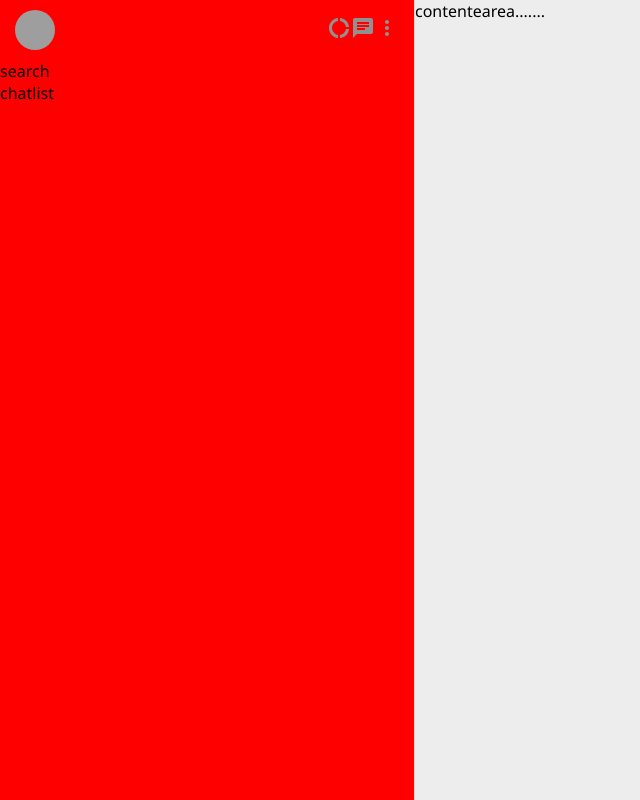
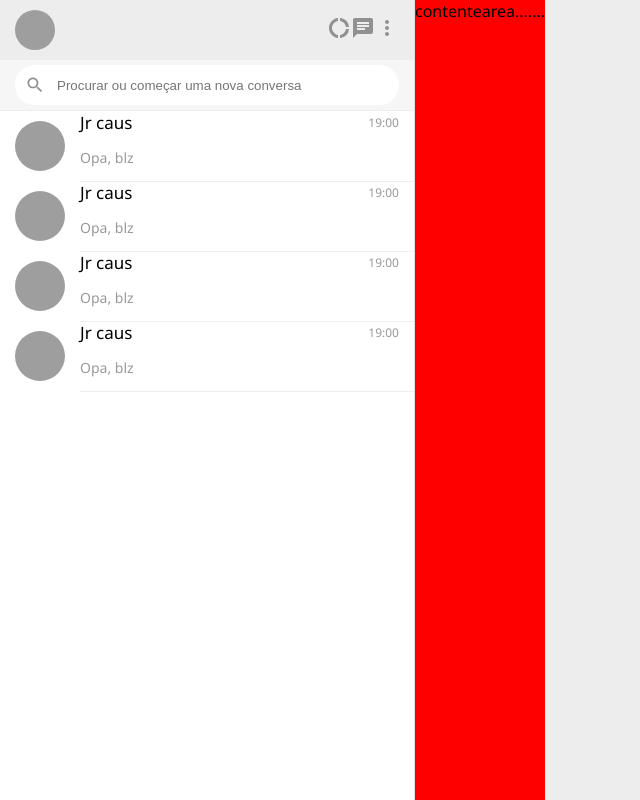
Before and after one commit to juniorcaus/WhatsApp-Clone, a React (Create React App) app: page / in a window 1280 px wide. Shown: the whole page, without its empty margins (0-640 px from the left). Built offline with nearby package versions, Linux system fonts and the light colour scheme; grey boxes are pictures that could not be loaded.

Commit message:
Adicioando itens do chat do wpp e estilizando com css

```diff
--- a/src/App.css
+++ b/src/App.css
@@ -17,7 +17,6 @@ body{
 .sidebar {
   width: 35%;
   max-width: 415px;
-  background-color: red;
   display: flex;
   flex-direction: column;
   border-right: 1px solid #ddd;
@@ -43,8 +42,39 @@ header{
 }
 
 
+.search {
+background-color: #f6f6f6;
+border-bottom: 1px solid #eee;
+padding: 5px 15px;
+}
+
+.search--input {
+ background-color: #fff;
+ height: 40px;
+ border-radius: 20px;
+ display: flex;
+ align-items: center;
+ padding: 0 10px;
+
+}
+
+.search--input input {
+  flex: 1;
+  border: 0;
+  outline: 0;
+  background-color: transparent;
+  margin-left: 10px;
+
+}
+
+.chatlist {
+  flex: 1;
+  background-color: #fff;
+  overflow-y: auto;
+}
+
 
 
 .contentarea{
-
+  background-color: red;
 }
--- a/src/App.js
+++ b/src/App.js
@@ -1,13 +1,18 @@
 /* eslint-disable import/no-anonymous-default-export */
-import React from 'react';
+import React, {useState, useEffect} from 'react';
 import  './App.css';
+import  ChatListItem  from './components/ChatListItem';
 
 import DonutLargeIcon from '@mui/icons-material/DonutLarge';
 import ChatIcon from '@mui/icons-material/Chat';
 import MoreVertIcon from '@mui/icons-material/MoreVert';
+import SearchIcon from '@mui/icons-material/Search';
 
 
 export default () => {
+
+  const [chatlist, setChatList] = useState([{}, {}, {}, {}]);
+
   return(
     <div className="app-window"> {/* Inicio class APP WINDOWN */}
       <div className="sidebar" >
@@ -15,30 +20,41 @@ export default () => {
           <header>
 
             <img className='header--avatar' src='https://www.w3schools.com/howto/img_avatar2.png' alt='' />
-            <div className='header--buttons'>
-              <div className='header-btn'>
+            <div className='header--buttons'> {/* Inicio header buttons*/}
+              <div className='header--btn'>
                 <DonutLargeIcon style={{color: '#919191'}} />
               </div>
 
-              <div className="header-btn">
+              <div className="header--btn">
                 <ChatIcon style={{color: '#919191'}} />
               </div>
 
-              <div className='header-btn'>
+              <div className='header--btn'>
                 <MoreVertIcon style={{color: '#919191'}} />
               </div>
 
 
-            </div>
+            </div>{/*FIM header buttons*/}
 
           </header>
 
+
+
           <div className='search'>
-            search
+            <div className='search--input'>
+              <SearchIcon fontSize="small" style={{color: '#919191'}}  />
+              <input type="search" placeholder="Procurar ou começar uma nova conversa" />
+
+            </div>
           </div>
 
-          <div className='chatlist'>
-            chatlist
+          <div className="chatlist">
+            {chatlist.map((item, key) => (
+                <ChatListItem
+                  key={key}
+
+                />
+            ))}
           </div>
 
 
--- /dev/null
+++ b/src/components/ChatListItem.css
@@ -0,0 +1,50 @@
+.chatListItem{
+    display: flex;
+    cursor: pointer;
+    align-items: center;
+    height: 70px;
+}
+
+.chatListItem--avatar {
+    width: 50px;
+    height: 50px;
+    border-radius: 50%;
+    margin-left: 15px;
+    cursor: pointer;
+  }
+
+  .chatListItem--lines {
+    flex: 1;
+    display: flex;
+    flex-direction: column;
+    justify-content: center;
+    border-bottom: 1px solid #eee;
+    padding-right: 15px;
+    margin-left: 15px;
+
+  }
+
+  .chatListItem--line {
+    display: flex;
+    justify-content: space-between;
+    align-items: center;
+    width: 100%;
+  }
+
+.chatListItem--name {
+    font-size: 17px;
+    color: #000;
+}
+
+.chatListItem--date{
+    font-size: 12px;
+    color: #999;
+}
+
+.chatListItem--LastMsg{
+    font-size: 14px;
+    color: #999;
+    display: flex;
+    width: 100%;
+
+}
--- /dev/null
+++ b/src/components/ChatListItem.js
@@ -0,0 +1,28 @@
+import React from "react";
+import './ChatListItem.css';
+
+// eslint-disable-next-line import/no-anonymous-default-export
+export default () => {
+    return(
+        <div className="chatListItem">{/* INICIO DIV CHATLISTITEM*/}
+         <img className="chatListItem--avatar" src="https://www.w3schools.com/howto/img_avatar2.png" alt=""/>
+
+         <div className="chatListItem--lines">{/* INICIO DIV CHATLIST LINES*/}
+
+             <div className="chatListItem--line">{/* 1 DIV CHATLIST LINE */}
+                  <div className="chatListItem--name">Jr caus</div>
+                  <div className="chatListItem--date">19:00</div>
+             </div>{/* 1 FIMMM DIV CHATLIST LINE */}
+
+             <div className="chatListItem--line">{/*  2 DIV CHATLIST LINE */}
+                 <div className="chatListItem--LastMsg" >
+                        <p>Opa, blz</p>
+                 </div>{/* 2 fim DIV CHATLIST LINE */}
+
+             </div>
+         </div>{/* FIM DIV CHATLIS LINES*/}
+
+        </div> //{/* FIM DIV CHATLISTITEM*/}
+
+    );
+}
```
